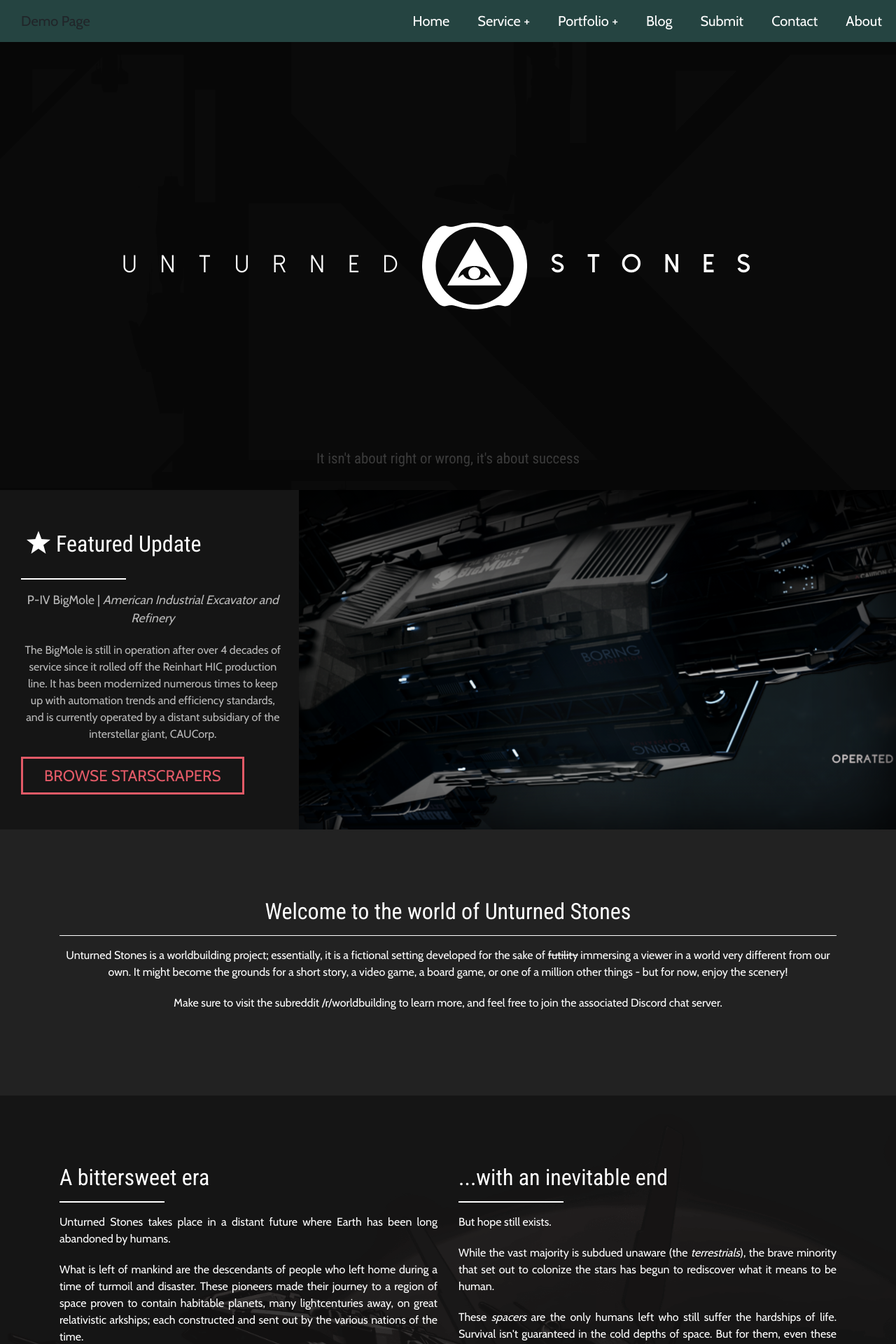
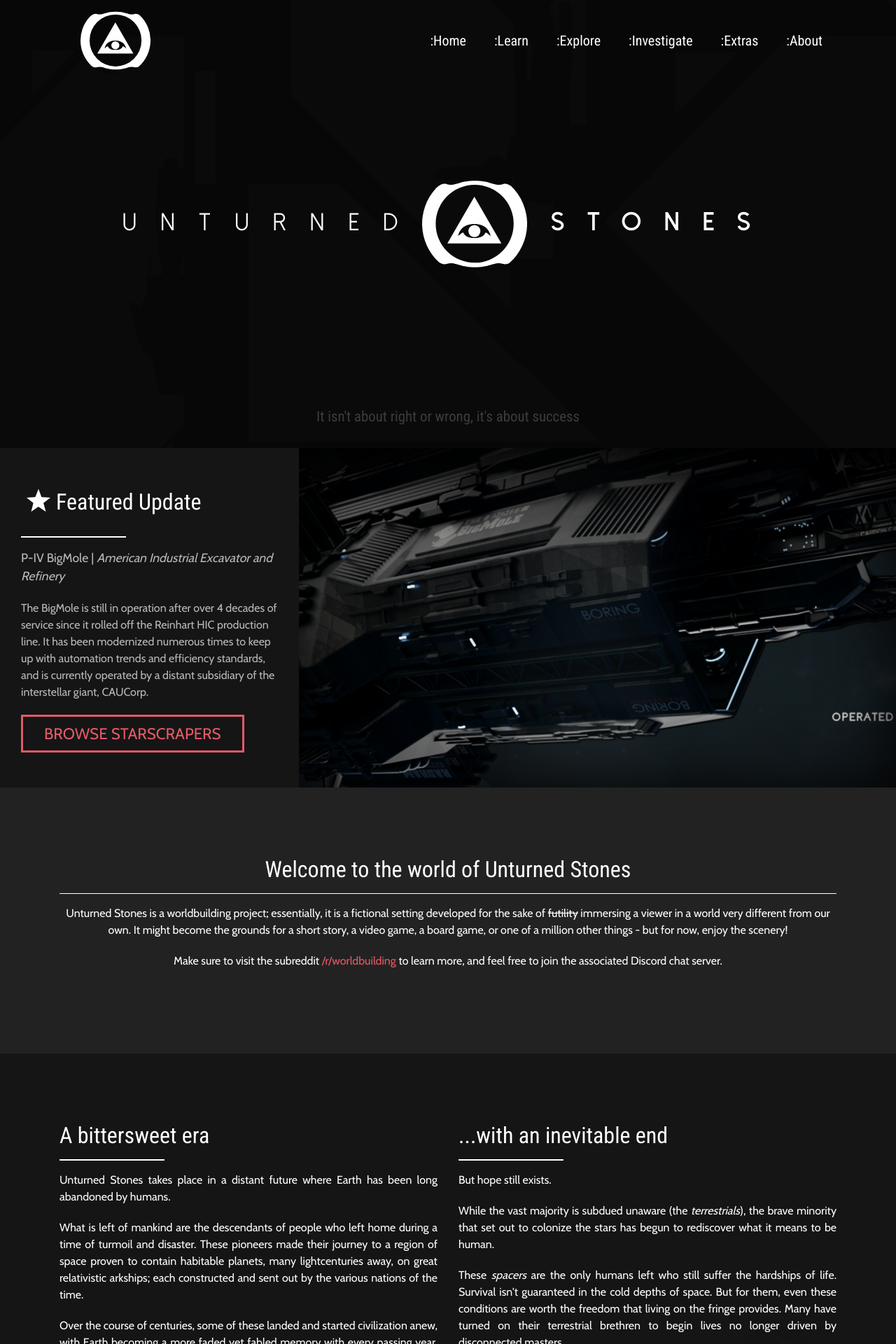
Before and after one commit to prokhorvlg/Unturned-Stones, a PHP site: page / in a window 1280 px wide. Shown: the top 1920 px of the page at 70% size. Run offline with PHP 8.4, Linux system fonts and the light colour scheme; some libraries are stand-ins or nearby versions.

Commit message:
More Nav Fixing for mobile

```diff
--- a/css/creative.css
+++ b/css/creative.css
@@ -223,84 +238,6 @@ body {
 .webFontsRoboto {
   font-family: 'Roboto Condensed', Arial, sans-serif !important;
 }
-
-#mainNav {
-  border-color: rgba(34, 34, 34, 0.05);
-  background-color: white;
-  -webkit-transition: all 0.2s;
-  -moz-transition: all 0.2s;
-  transition: all 0.2s; }
-  #mainNav .navLogo {
-    width:100px;
-    height: 100px;
-  }
-  #mainNav .navbar-brand {
-    font-weight: 700;
-    text-transform: uppercase;
-    color: #F05F40;}
-    #mainNav .navbar-brand:focus, #mainNav .navbar-brand:hover {
-      color: #f05f40; }
-  #mainNav .navbar-toggle {
-    font-size: 12px;
-    font-weight: 700;
-    color: #222222; }
-  #mainNav .navbar-nav > li.nav-item > a.nav-link:focus,
-  #mainNav .navbar-nav > li.nav-item > a.nav-link {
-    font-size: 13px;
-    font-weight: 700;
-    text-transform: uppercase;
-    color: #222222; }
-    #mainNav .navbar-nav > li.nav-item > a.nav-link:focus:hover,
-    #mainNav .navbar-nav > li.nav-item > a.nav-link:hover {
-      color: #F05F40; }
-    #mainNav .navbar-nav > li.nav-item > a.nav-link:focus.active,
-    #mainNav .navbar-nav > li.nav-item > a.nav-link.active {
-      color: #F05F40 !important;
-      background-color: transparent; }
-      #mainNav .navbar-nav > li.nav-item > a.nav-link:focus.active:hover,
-      #mainNav .navbar-nav > li.nav-item > a.nav-link.active:hover {
-        background-color: transparent; }
-  @media (min-width: 992px) {
-    #mainNav {
-      border-color: rgba(255, 255, 255, 0.3);
-      background-color: transparent; }
-      #mainNav .navLogo {
-        width:100px;
-        height: 100px;
-        transition: 0.2s;
-      }
-      #mainNav .navbar-brand {
-        color: rgba(255, 255, 255, 0.7); }
-        #mainNav .navbar-brand:focus, #mainNav .navbar-brand:hover {
-          color: white; }
-      #mainNav .navbar-nav > li.nav-item > a.nav-link,
-      #mainNav .navbar-nav > li.nav-item > a.nav-link:focus {
-        color: rgba(255, 255, 255, 0.7); }
-        #mainNav .navbar-nav > li.nav-item > a.nav-link:hover,
-        #mainNav .navbar-nav > li.nav-item > a.nav-link:focus:hover {
-          color: white; }
-      #mainNav.navbar-shrink {
-        border-color: rgba(34, 34, 34, 0.05);
-        background-color: #151515; }
-        #mainNav .logo-shrink {
-          width: 50px;
-          height: 50px;
-        }
-        #mainNav.navbar-shrink .navbar-brand {
-          font-size: 16px;
-          color: #F05F40;
-          opacity: 0.8;
-         }
-          #mainNav.navbar-shrink .navbar-brand:focus, #mainNav.navbar-shrink .navbar-brand:hover {
-            color: #f05f40;
-            opacity: 1;
-           }
-        #mainNav.navbar-shrink .navbar-nav > li.nav-item > a.nav-link,
-        #mainNav.navbar-shrink .navbar-nav > li.nav-item > a.nav-link:focus {
-          color: rgba(255, 255, 255, 0.7); }
-          #mainNav.navbar-shrink .navbar-nav > li.nav-item > a.nav-link:hover,
-          #mainNav.navbar-shrink .navbar-nav > li.nav-item > a.nav-link:focus:hover {
-            color: rgba(255, 255, 255, 1); } }
 
 header.masthead {
   position: relative;
@@ -745,29 +671,110 @@ section.masthead {
 
   /* NAV Classes */
 
-  h1 {
+  /* Boostrap Base */
+
+  #mainNav {
+    border-color: rgba(34, 34, 34, 0.05);
+    background-color: #222222;
+    -webkit-transition: all 0.2s;
+    -moz-transition: all 0.2s;
+    transition: all 0.2s; }
+    #mainNav .navLogo {
+      width:100px;
+      height: 100px;
+    }
+    #mainNav .navbar-brand {
+      font-weight: 700;
+      text-transform: uppercase !important;
+      color: #F05F40;}
+      #mainNav .navbar-brand:focus, #mainNav .navbar-brand:hover {
+        color: #f05f40; }
+    #mainNav .navbar-toggle {
+      font-size: 12px;
+      font-weight: 700;
+      color: #222222; }
+    #mainNav .navbar-nav > li.nav-item > a.nav-link:focus,
+    #mainNav .navbar-nav > li.nav-item > a.nav-link {
+      font-size: 13px;
+      font-weight: 700;
+      text-transform: uppercase;
+      color: #222222; }
+      #mainNav .navbar-nav > li.nav-item > a.nav-link:focus:hover,
+      #mainNav .navbar-nav > li.nav-item > a.nav-link:hover {
+        color: #F05F40; }
+      #mainNav .navbar-nav > li.nav-item > a.nav-link:focus.active,
+      #mainNav .navbar-nav > li.nav-item > a.nav-link.active {
+        color: #F05F40 !important;
+        background-color: transparent; }
+        #mainNav .navbar-nav > li.nav-item > a.nav-link:focus.active:hover,
+        #mainNav .navbar-nav > li.nav-item > a.nav-link.active:hover {
+          background-color: transparent; }
+    @media (min-width: 992px) {
+      #mainNav {
+        border-color: rgba(255, 255, 255, 0.3);
+        background-color: transparent; }
+        #mainNav .navLogo {
+          width:100px;
+          height: 100px;
+          transition: 0.2s;
+        }
+        #mainNav .navbar-brand {
+          color: rgba(255, 255, 255, 0.7); }
+          #mainNav .navbar-brand:focus, #mainNav .navbar-brand:hover {
+            color: white; }
+        #mainNav .navbar-nav > li.nav-item > a.nav-link,
+        #mainNav .navbar-nav > li.nav-item > a.nav-link:focus {
+          color: rgba(255, 255, 255, 0.7); }
+          #mainNav .navbar-nav > li.nav-item > a.nav-link:hover,
+          #mainNav .navbar-nav > li.nav-item > a.nav-link:focus:hover {
+            color: white; }
+        #mainNav.navbar-shrink {
+          border-color: rgba(34, 34, 34, 0.05);
+          background-color: #151515; }
+          #mainNav .logo-shrink {
+            width: 50px;
+            height: 50px;
+          }
+          #mainNav.navbar-shrink .navbar-brand {
+            font-size: 16px;
+            color: #F05F40;
+            opacity: 0.8;
+           }
+            #mainNav.navbar-shrink .navbar-brand:focus, #mainNav.navbar-shrink .navbar-brand:hover {
+              color: #f05f40;
+              opacity: 1;
+             }
+          #mainNav.navbar-shrink .navbar-nav > li.nav-item > a.nav-link,
+          #mainNav.navbar-shrink .navbar-nav > li.nav-item > a.nav-link:focus {
+            color: rgba(255, 255, 255, 0.7); }
+            #mainNav.navbar-shrink .navbar-nav > li.nav-item > a.nav-link:hover,
+            #mainNav.navbar-shrink .navbar-nav > li.nav-item > a.nav-link:focus:hover {
+              color: rgba(255, 255, 255, 1); } }
+
+  /* Modified */
+
+  #mainNav h1 {
     font-size: 60px;
     text-align: center;
     color: #FFF;
   }
 
-  h3 {
+  #mainNav h3 {
     font-size: 30px;
     line-height: 34px;
     text-align: center;
     color: #FFF;
   }
 
-  h3 a { color: #FFF; }
+  #mainNav h3 a { color: #FFF; }
 
-  a { color: #FFF; }
+  #mainNav a { color: #FFF; }
 
-  h1 {
+  #mainNav h1 {
     margin-top: 100px;
     text-align: center;
     font-size: 60px;
     line-height: 70px;
-    font-family: 'roboto', sans-serif;
   }
 
   #container {
@@ -775,7 +782,7 @@ section.masthead {
     max-width: 890px;
   }
 
-  p { text-align: center; }
+  #mainNav p { text-align: center; }
    .toggle, [id^=drop] {
    display: none;
   }
@@ -783,7 +790,6 @@ section.masthead {
   nav {
     margin: 0;
     padding: 0;
-    background-color: #254441;
   }
 
   #logo {
@@ -812,7 +818,6 @@ section.masthead {
     margin: 0px;
     display: inline-block;
     float: left;
-    background-color: #254441;
   }
 
   nav a {
@@ -821,7 +826,7 @@ section.masthead {
     color: #FFF;
     font-size: 20px;
     line-height: 60px;
-    text-decoration: none;
+    text-decoration: none !important;
   }
 
   nav ul li ul li:hover { background: #000000; }
@@ -849,22 +854,35 @@ section.masthead {
     left: 170px;
   }
 
-  li > a:after { content: ' +'; }
-
-  li > a:only-child:after { content: ''; }
-
+  .dropPlus {
+    display: none;
+  }
 
   /* Media Queries
   --------------------------------------------- */
 
   @media all and (max-width : 768px) {
 
+  #mainNav .navLogo {
+    width: 70px;
+    height: 70px;
+  }
+
   #logo {
     display: block;
-    padding: 0;
-    width: 100%;
+    padding: 10px;
     text-align: center;
     float: none;
+  }
+
+  .innerMenuItem {
+    background-color: #333;
+    margin-left: -15px;
+    margin-right: -15px;
+  }
+
+  .dropPlus {
+    display: block;
   }
 
   nav { margin: 0; }
--- a/index.html
+++ b/index.html
@@ -51,74 +51,57 @@
         </button>
         <div class="collapse navbar-collapse" id="navbarResponsive">
           <ul class="navbar-nav ml-auto">
-            <li class="nav-item">
-              <a class="nav-link" href="#about">:Home</a>
-            </li>
-            <li class="nav-item">
-              <a class="nav-link" href="#services">:Learn</a>
-            </li>
-            <li class="nav-item">
-              <a class="nav-link" href="#portfolio">:Explore</a>
-            </li>
-            <li class="nav-item">
-              <a class="nav-link" href="#contact">:Investigate</a>
-            </li>
-            <li class="nav-item">
-              <a class="nav-link" href="#contact">:Extras</a>
-            </li>
-            <li class="nav-item">
-              <a class="nav-link" href="#contact">:About</a>
-            </li>
+            <li class="nav-item"><a class="nav-link" href="#about">:Home</a></li>
+            <li class="nav-item"><a class="nav-link" href="#services">:Learn</a></li>
+            <li class="nav-item"><a class="nav-link" href="#portfolio">:Explore</a></li>
+            <li class="nav-item"><a class="nav-link" href="#contact">:Investigate</a></li>
+            <li class="nav-item"><a class="nav-link" href="#contact">:Extras</a></li>
+            <li class="nav-item"><a class="nav-link" href="#contact">:About</a></li>
           </ul>
         </div>
       </div>
     </nav>-->
 
-    <nav>
-      <div id="logo">Demo Page</div>
-      <label for="drop" class="toggle">Menu</label>
+    <nav class="navbar navbar-expand-lg navbar-light fixed-top webFontsRoboto" id="mainNav">
+      <div class="container">
+      <a id="logo" class="navbar-brand" href="#page-top"><img class="navLogo" src="./img/UNTSlogo.svg"/></a>
+      <label for="drop" class="toggle" style="margin-bottom: 0;">Menu</label>
       <input type="checkbox" id="drop" />
-      <ul class="menu">
-        <li><a href="#">Home</a></li>
+      <ul class="menu navbar-nav ml-auto">
+        <li><hr class="full"></li>
+        <li><a href="#" class="menubg">:Home</a></li>
         <li>
-          <!-- First Tier Drop Down -->
-          <label for="drop-1" class="toggle">Service +</label>
-          <a href="#">Service</a>
+          <label for="drop-1" class="toggle menubg">:Learn<span class="dropPlus" style="float: right; text-align: right;">+</span></label>
+          <a href="#">:Learn</a>
           <input type="checkbox" id="drop-1"/>
           <ul>
-            <li><a href="#">Service 1</a></li>
-            <li><a href="#">Service 2</a></li>
-            <li><a href="#">Service 3</a></li>
+            <li><a href="#" class="innerMenuItem">> History</a></li>
+            <li><a href="#" class="innerMenuItem">> Major Powers</a></li>
           </ul>
         </li>
         <li>
-
-          <!-- First Tier Drop Down -->
-          <label for="drop-2" class="toggle">Portfolio +</label>
-          <a href="#">Portfolio</a>
+          <label for="drop-2" class="toggle menubg">:Explore<span class="dropPlus" style="float: right; text-align: right;">+</span></label>
+          <a href="#">:Explore</a>
           <input type="checkbox" id="drop-2"/>
           <ul>
-            <li><a href="#">Portfolio 1</a></li>
-            <li><a href="#">Portfolio 2</a></li>
-            <li>
-
-              <!-- Second Tier Drop Down -->
-              <label for="drop-3" class="toggle">Works +</label>
-              <a href="#">Works</a>
-              <input type="checkbox" id="drop-3"/>
-              <ul>
-                <li><a href="#">HTML/CSS</a></li>
-                <li><a href="#">jQuery</a></li>
-                <li><a href="#">Python</a></li>
-              </ul>
-            </li>
+            <li><a href="#" class="innerMenuItem">> Starscrapers</a></li>
+            <li><a href="#" class="innerMenuItem">> Characters</a></li>
+            <li><a href="#" class="innerMenuItem">> Places</a></li>
           </ul>
         </li>
-        <li><a href="#">Blog</a></li>
-        <li><a href="#">Submit</a></li>
-        <li><a href="#">Contact</a></li>
-        <li><a href="#">About</a></li>
+        <li>
+          <label for="drop-3" class="toggle menubg">:Investigate<span class="dropPlus" style="float: right; text-align: right;">+</span></label>
+          <a href="#">:Investigate</a>
+          <input type="checkbox" id="drop-3"/>
+          <ul>
+            <li><a href="#" class="innerMenuItem">> IRIA Reports</a></li>
+            <li><a href="#" class="innerMenuItem">> Dossiers</a></li>
+          </ul>
+        </li>
+        <li><a href="#" class="menubg">:Extras</a></li>
+        <li><a href="#" class="menubg">:About</a></li>
       </ul>
+    </div>
     </nav>
 
     <!--<div class="p_anim" id="p-1"></div>
```
Also changed, not shown: other parts of css/creative.css (+39 -26 lines).
